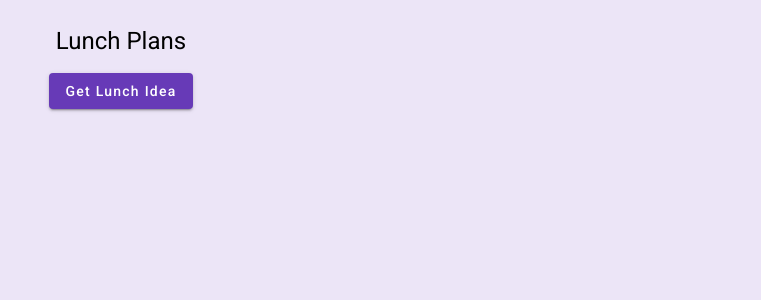
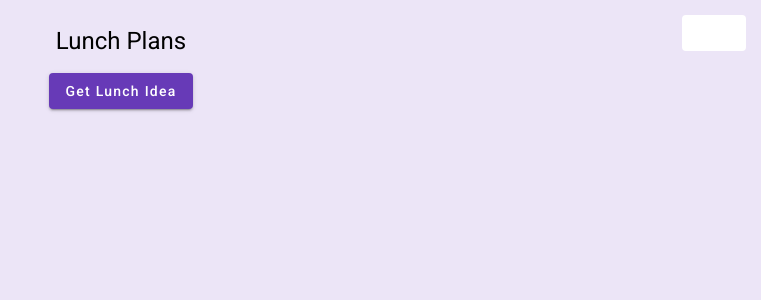
Before and after one commit to yuriykatko/lunch-plans, an Angular app: page / in a window 1280 px wide. Shown: the top 300 px of the page, without its empty margins (519-1280 px from the left). Built offline with nearby package versions, Linux system fonts and the light colour scheme.

Commit message:
add locale button

```diff
--- a/src/app/app.component.html
+++ b/src/app/app.component.html
@@ -2,3 +2,6 @@
 <section class="generated-ideas">
     <lunch-details></lunch-details>
 </section>
+<button matButton="filled" i18n i18n-title class="change-locale-btn" title="Change Locale">
+    {{locale}}
+</button>
--- a/src/app/app.component.scss
+++ b/src/app/app.component.scss
@@ -0,0 +1,5 @@
+.change-locale-btn {
+  position: fixed;
+  top: 15px;
+  right: 15px;
+}
--- a/src/app/app.component.ts
+++ b/src/app/app.component.ts
@@ -8,6 +8,8 @@ import { Title } from '@angular/platform-browser';
   standalone: false
 })
 export class AppComponent implements OnInit {
+  public locale = $localize.locale;
+
   constructor(private titleService: Title) { }
 
   ngOnInit() {
```
